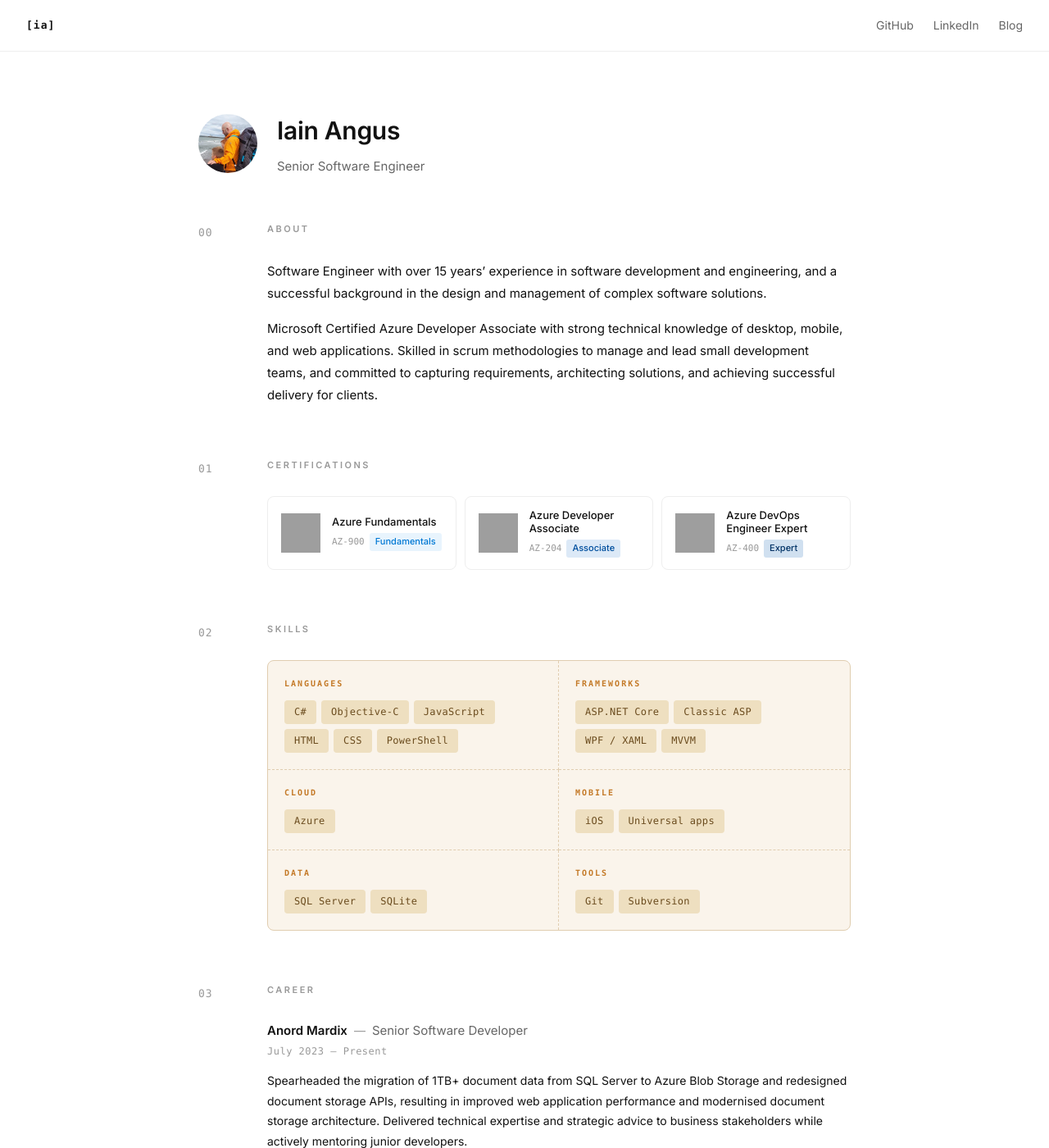
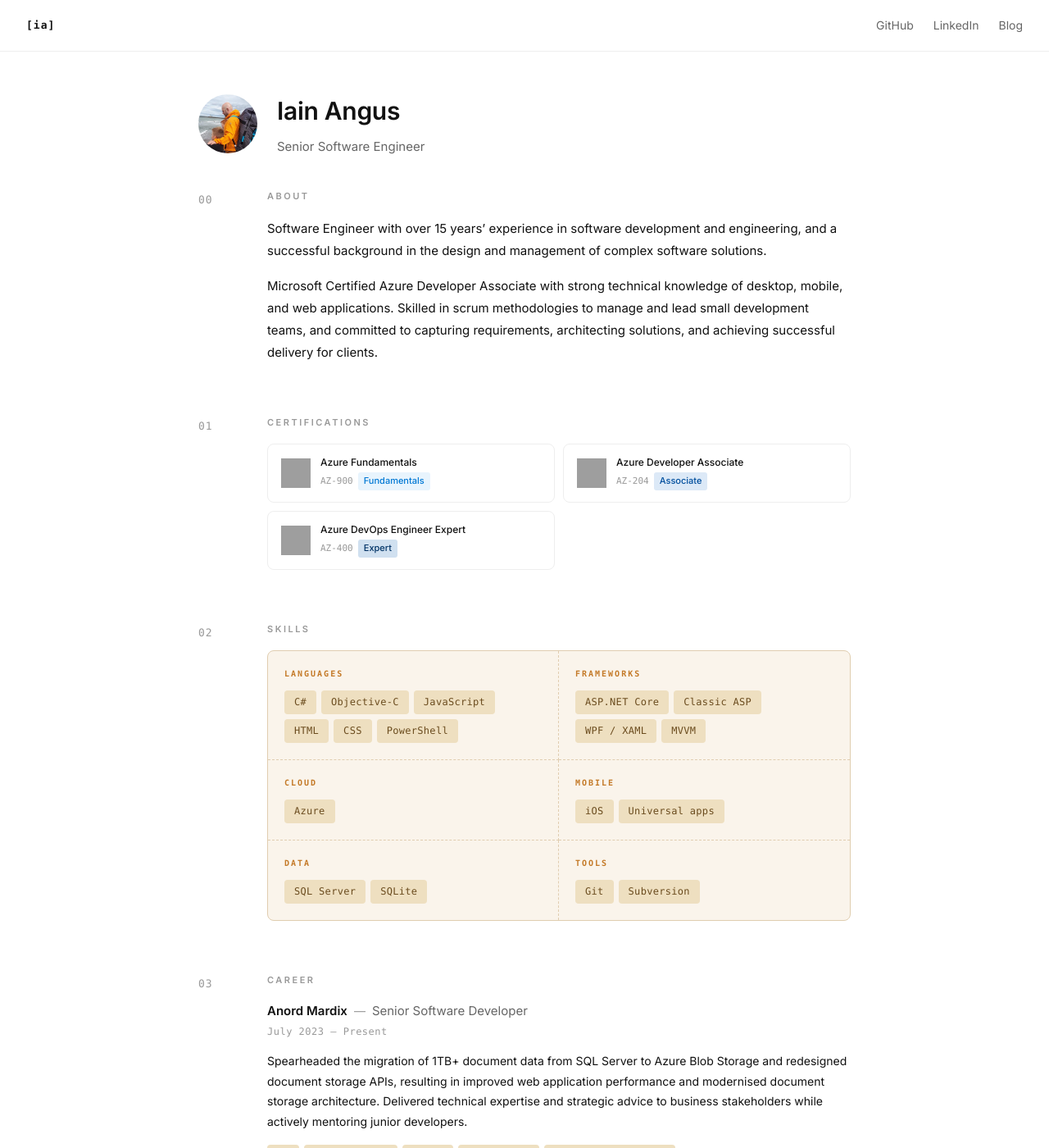
Before and after one commit to sixfortyfour/sixfortyfour.github.io, a Jekyll site: the page built from index.html, in a window 1280 px wide and 1400 px high. Shown: the whole window at 82% size. Built offline with Jekyll 4.4.1, drawn with Linux system fonts in a browser that asks for light colours; grey boxes are pictures that could not be loaded.

Commit message:
Tighten spacing and fix cert card wrapping
Reduce hero/section gap, bring section labels closer to content,
and widen cert cards with smaller badges to prevent name wrapping.

Co-Authored-By: Claude Sonnet 4.6 <noreply@anthropic.com>

```diff
--- a/assets/main.scss
+++ b/assets/main.scss
@@ -72,7 +72,7 @@ a {
 .main {
   max-width: 860px;
   margin: 0 auto;
-  padding: 72px 32px 96px;
+  padding: 48px 32px 96px;
 }
 
 /* Hero */
@@ -80,7 +80,7 @@ a {
   display: flex;
   align-items: center;
   gap: 24px;
-  margin-bottom: 56px;
+  margin-bottom: 40px;
 }
 
 .hero-photo {
@@ -131,7 +131,7 @@ a {
   text-transform: uppercase;
   letter-spacing: 2.5px;
   color: var(--subtle);
-  margin-bottom: 28px;
+  margin-bottom: 16px;
 }
 
 /* About */
@@ -258,27 +258,27 @@ a {
 /* Certs */
 .certs {
   display: grid;
-  grid-template-columns: repeat(auto-fill, minmax(200px, 1fr));
+  grid-template-columns: repeat(auto-fill, minmax(240px, 1fr));
   gap: 10px;
 }
 
 .cert-card {
   display: flex;
   align-items: center;
-  gap: 14px;
+  gap: 12px;
   padding: 14px 16px;
   border: 1px solid var(--border);
   border-radius: 8px;
 }
 
 .cert-badge-img {
-  width: 3rem;
-  height: 3rem;
+  width: 2.25rem;
+  height: 2.25rem;
   flex-shrink: 0;
 }
 
 .cert-name {
-  font-size: 13px;
+  font-size: 12px;
   font-weight: 500;
   margin-bottom: 5px;
   line-height: 1.3;
```
